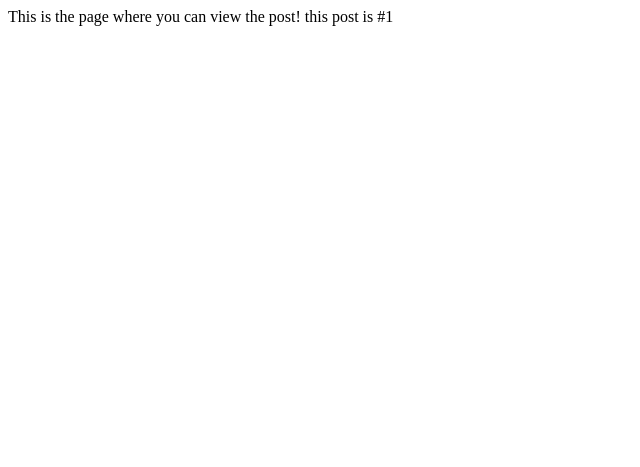
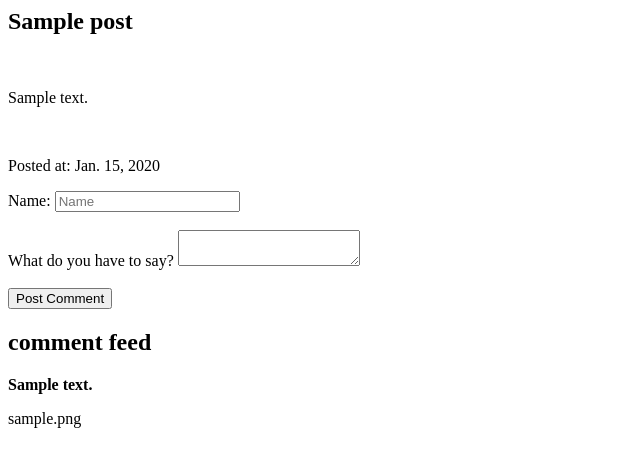
Before and after one commit to allmanaj/Sourcefile-site, a Django app: page /blog/1/ in a window 1280 px wide. Shown: the top 467 px of the page, without its empty margins (0-640 px from the left). Run offline with Django 3.2, Linux system fonts and the light colour scheme; tables that the repository leaves empty hold one stand-in row (values such as "Sample post").

Commit message:
created comment system
created comment system from scratch and displayed comments on page for any given post

```diff
--- a/blog/models.py
+++ b/blog/models.py
@@ -18,6 +18,7 @@ class Post(models.Model):
 
 class Comment(models.Model):
     post = models.ForeignKey(Post, on_delete=models.CASCADE)
+    comment_poster_name = models.CharField(max_length=200)
     comment_body = models.TextField()
     pub_date = models.DateField('date published')
 
--- /dev/null
+++ b/blog/templates/blog/detail.html
@@ -0,0 +1,30 @@
+<h2>{{post.post_title}}</h2>
+<br />
+<p>{{post.post_body}}</p>
+<br />
+<p>Posted at: {{post.pub_date}}</p>
+
+
+
+{% if error_message %}
+	<p><strong>{{ error_message }}</strong></p>
+{% endif %}
+
+<form action="{% url 'blog:post_comment' post.id %}" method="POST">
+	{% csrf_token %}
+    <label for="comment_poster">Name: </label>
+    <input type="text" placeholder="Name"  name="comment_poster"/> <br /> <br />
+    <label for="comment_body">What do you have to say?</label>
+    <textarea placeholder="Enter a comment here..."  name="comment_body"> </textarea> <br /> <br />
+    <input type="submit"  value="Post Comment"/>
+</form>
+
+<h2>comment feed</h2>
+{% if recent_comments %}
+    {% for c in recent_comments %}
+		<div>
+			<p><b>{{c.comment_body}}</b></p>
+            <p>{{c.comment_poster_name}}</p>
+		</div>
+    {% endfor %}
+{% endif %}
--- a/blog/templates/blog/feed.html
+++ b/blog/templates/blog/feed.html
@@ -2,7 +2,7 @@
 	<ul>
 		{% for post in latest_post_list %}
         <li>
-            <a href="/blog/{{post.id}}">{{post.post_title}}</a>
+            <a href="{% url 'blog:detail' post_url%}">{{post.post_title}}</a>
             <p>{{post.post_body|truncatechars:35}}</p>
         </li>
         {% endfor %}
--- a/blog/urls.py
+++ b/blog/urls.py
@@ -2,7 +2,9 @@ from django.conf.urls import url
 
 from . import views
 
+app_name='blog'
 urlpatterns = [
     url(r'^$', views.feed, name='feed'),
     url(r'^(?P<post_id>[0-9]+)/$', views.detail, name='detail'),
+    url(r'^(?P<post_id>[0-9]+)/post_comment/$', views.post_comment, name='post_comment'),
 ]
--- a/blog/views.py
+++ b/blog/views.py
@@ -1,13 +1,28 @@
-from django.shortcuts import render
-from django.http import HttpResponse
+from django.shortcuts import render, get_object_or_404
+from django.http import HttpResponse, HttpResponseRedirect
+from django.utils import timezone
+from django.core.urlresolvers import reverse
 
-from .models import Post
+from .models import Comment, Post
+
 
 # Create your views here.
 def detail(request, post_id):
-    return HttpResponse("This is the page where you can view the post! this post is #%s" % post_id)
+    post=get_object_or_404(Post, pk=post_id)
+    recent_comments = Comment.objects.filter(post=post_id)
+    return render(request, 'blog/detail.html', {'post':post, 'recent_comments': recent_comments})
 
 def feed(request):
     latest_post_list = Post.objects.order_by('-pub_date')[:5]
     context = {'latest_post_list': latest_post_list}
     return render(request, 'blog/feed.html', context)
+
+def post_comment(request, post_id):
+    comment_poster = request.POST['comment_poster']
+    comment_text = request.POST['comment_body']
+
+    c = Comment(comment_poster_name=comment_poster, comment_body=comment_text, pub_date=timezone.now())
+    c.post_id = post_id
+    c.save()
+
+    return HttpResponseRedirect(reverse('blog:detail', args=(post_id, )))
```
Also changed, not shown: blog/migrations/0002_comment_comment_poster_name.py (added).
